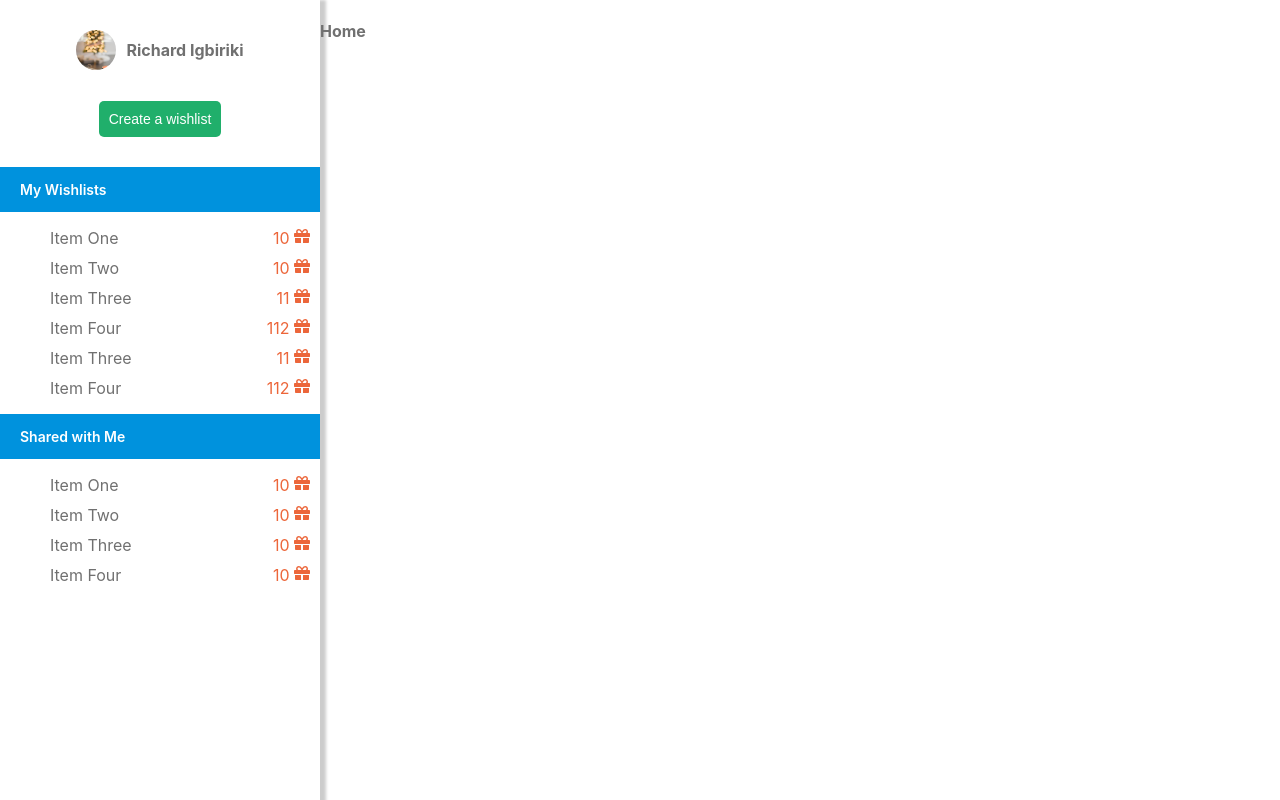
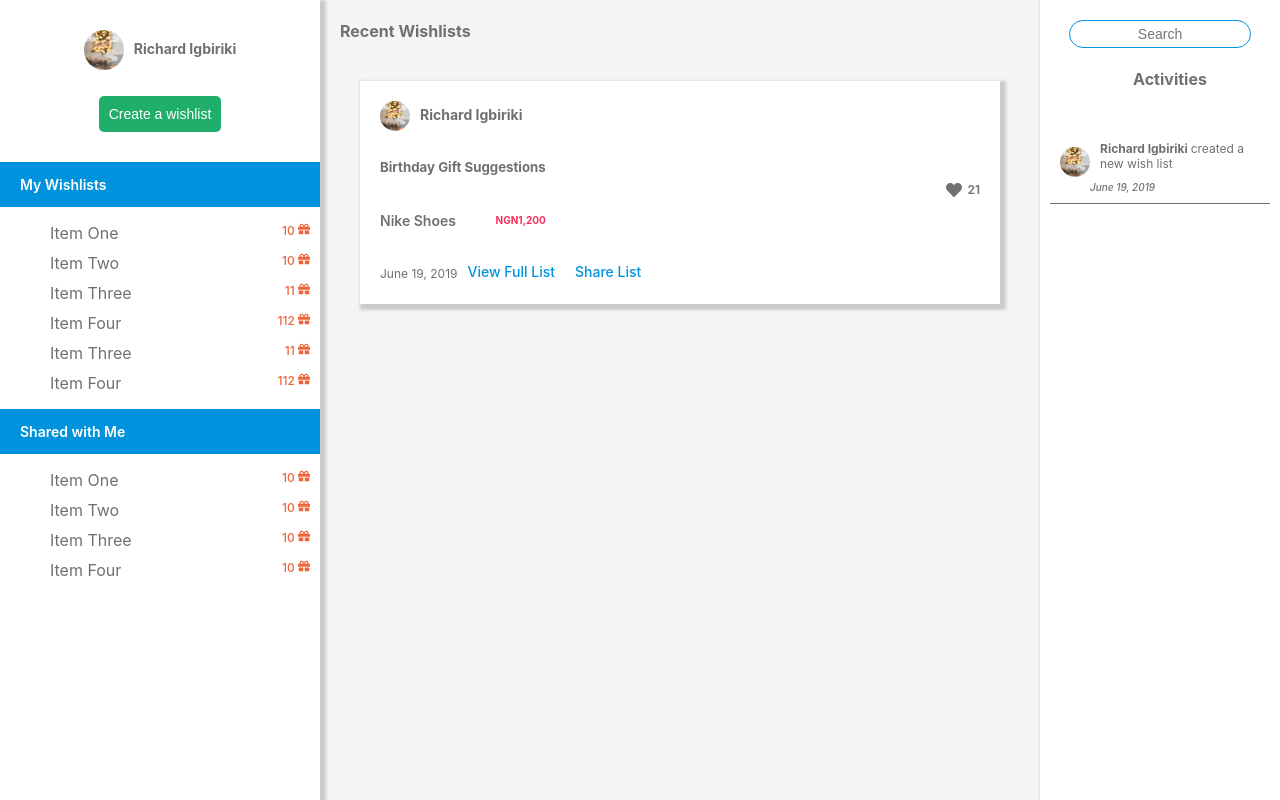
Before and after one commit to imoris11/wishlist, a React (Create React App) app: page /home in a window 1280 px wide. Built offline with nearby package versions, Linux system fonts and the light colour scheme.

Commit message:
Add home page

```diff
--- a/src/App.css
+++ b/src/App.css
@@ -1,5 +1,12 @@
+body {
+  background-color: whitesmoke;
+}
 p {
   font-size: 12px;
+}
+i, span {
+  font-size: 10px;
+  font-weight: 500;
 }
 h3{
   font-size: 24px;
@@ -92,6 +99,10 @@ input:focus {
   background-color: #0092DD;
 }
 
+.btn-default {
+  color:#0092DD;
+}
+
 .btn-success {
   background-color: #20AF6B;
 }
@@ -118,7 +129,62 @@ input:focus {
   color:#0092DD;
 }
 
+.card {
+  display: flex;
+  flex-direction: column;
+  background-color: #ffffff;
+  margin: 40px;
+  padding-left: 20px;
+  padding-right: 20px;
+  -webkit-box-shadow: 3px 3px 3px 3px #ccc;  /* Safari 3-4, iOS 4.0.2 - 4.2, Android 2.3+ */
+  -moz-box-shadow:    3px 3px 3px 3px #ccc;  /* Firefox 3.5 - 3.6 */
+  box-shadow:         3px 3px 3px 3px #ccc;  /* Opera 10.5, IE 9, Firefox 4+, Chrome 6+, iOS 5 */
+}
 
+.card-body {
+  display: flex;
+  justify-content: space-between;
+  align-items: center;
+}
+.card-header {
+  display: flex;
+}
+
+.card-item {
+  display: flex;
+  justify-content: space-between;
+  align-items: center;
+}
+
+.card-footer {
+  display: flex;
+}
+
+.item-name {
+  font-weight: 600;
+  font-size: 14px;
+}
+.item-price {
+  font-size: 10px;
+  color:#F52E5D;
+  font-weight: 700;
+}
+
+.timestamp {
+  display: flex;
+  text-align: center;
+  align-items: center;
+}
+.likes-container {
+  display: flex;
+  justify-content: center;
+  align-items: center;
+}
+.likes {
+  font-weight: 600;
+  font-size: 12px;
+  margin-left: 5px;
+}
 @media only screen and (max-width: 600px){
   .col-sm-8{
       display: flex;
--- /dev/null
+++ b/src/components/Home/Activities.js
@@ -0,0 +1,23 @@
+import React from 'react'
+
+export const Activities = (props) => {
+    return (
+        <Activity />
+    )
+}
+
+export const Activity = (props) => {
+    const profile = require('../../assets/images/login.jpg');
+    return (
+        <div className='activity-container'>
+             <div className='profile-picture'
+             style={{backgroundImage: `url(${profile})`, height:30, width:30, borderRadius:15, backgroundSize: 'cover'}}
+             ></div>
+             <div className='activity'>
+                <p  style={{margin:10}}><b> Richard Igbiriki </b> created a new wish list   </p>
+                <i className='timestamp'>June 19, 2019</i>
+             </div>
+
+        </div>
+    )
+}
--- /dev/null
+++ b/src/components/Home/Home.css
@@ -0,0 +1,42 @@
+.content {
+    display: flex;
+    flex-direction: column;
+    justify-content: center;
+    align-items: center;
+}
+.form-input {
+    border: 1px solid #0092DD;
+    width: 170px;
+    border-radius: 20px;
+    margin-top: 20px;
+    text-align: center;
+}
+
+.activity-container {
+    margin:10px;
+    padding: 10px;
+    display: flex;
+    justify-content: center;
+    align-items: center;
+    border-bottom: 1px solid #707070;
+}
+
+.activity {
+    flex:2
+}
+
+.profile-picture {
+    display: flex;
+}
+
+@media only screen and (max-width: 600px) {
+    .activities {
+        display: none;
+    }
+    .row {
+        min-height: 100vh;
+        display: flex;
+        justify-content: center;
+        flex-direction: column;
+      }
+}
--- /dev/null
+++ b/src/components/Home/Wishlist.js
@@ -0,0 +1,38 @@
+import React from 'react'
+import { FaHeart } from 'react-icons/fa';
+export const Wishlist = (props) => {
+    const profile = require('../../assets/images/login.jpg');
+    return (
+        <div >
+                    <h4 style={{marginLeft:20}}>Recent Wishlists</h4>
+                    <div className='card'>
+                        <div className='card-header'>
+                            <div style={{backgroundImage: `url(${profile})`, height:30, width:30, borderRadius:15, backgroundSize: 'cover', marginTop:20}} ></div>
+                            <div className='user-info'>
+                                <p className='username' > Richard Igbiriki </p>
+                            </div>
+                        </div>
+                        <div className='card-body'>
+                            <div>
+                                <h5>Birthday Gift Suggestions</h5>
+                                <div className='card-item'>
+                                    <p className='item-name'> Nike Shoes </p>
+                                    <p className='item-price'>NGN1,200</p>
+                                </div>
+                            </div>
+
+                            <div className='likes-container' >
+                                <FaHeart />
+                                <span className='likes'>21</span>
+                            </div>
+
+                        </div>
+                        <div className='card-footer'>
+                            <p className='timestamp'>June 19, 2019</p>
+                            <p className='btn btn-default'>View Full List</p>
+                            <p className='btn btn-default'>Share List</p>
+                        </div>
+                    </div>
+                </div>
+    )
+}
--- a/src/components/Home/index.js
+++ b/src/components/Home/index.js
@@ -1,9 +1,25 @@
 import React from 'react'
+import { Wishlist } from './Wishlist';
+import { Activities } from './Activities';
+import './Home.css';
 
 export const Home = (props) => {
+    const handleChange = (e) => {
+
+    }
     return (
-        <div>
-            <h4>Home</h4>
+        <div className='row'>
+            <div className='col-sm-9'>
+                <Wishlist />
+            </div>
+            <div className=' shadow col-sm-3 activities'>
+                <div className='content'>
+                    <input className='form-input' placeholder="Search" name="search" onChange={handleChange} />
+                    <h4 style={{marginLeft:20}} >Activities</h4>
+                    <Activities />
+                </div>
+
+            </div>
         </div>
     )
 }
--- a/src/components/Sidebar/Menu.css
+++ b/src/components/Sidebar/Menu.css
@@ -5,8 +5,10 @@
 }
 
 .username {
-    margin-top: 30px;
+    margin-top: 25px;
     margin-left: 10px;
+    font-weight: 700;
+    font-size: 14px;
 }
 .new-wishlist {
     margin-bottom: 30px;
@@ -31,12 +33,14 @@
     display: block;
     float: left;
     color:#EC663A;
+    font-size: 12px;
 }
 .list {
     list-style: none;
 }
 .shadow {
     height: 100vh;
+    background-color: #ffffff;
     -webkit-box-shadow: 3px 3px 3px 3px #ccc;  /* Safari 3-4, iOS 4.0.2 - 4.2, Android 2.3+ */
     -moz-box-shadow:    3px 3px 3px 3px #ccc;  /* Firefox 3.5 - 3.6 */
     box-shadow:         3px 3px 3px 3px #ccc;  /* Opera 10.5, IE 9, Firefox 4+, Chrome 6+, iOS 5 */
--- a/src/components/Sidebar/Menu.js
+++ b/src/components/Sidebar/Menu.js
@@ -7,8 +7,8 @@ export const Menu = (props) => {
     return (
         <div className='shadow' >
             <div className='profile-container'>
-                <div style={{backgroundImage: `url(${profile})`, height:40, width:40, borderRadius:20, backgroundSize: 'cover', marginTop:20}} className='profile-picture'></div>
-                <h4 className='username' > Richard Igbiriki </h4>
+                <div style={{backgroundImage: `url(${profile})`, height:40, width:40, borderRadius:20, backgroundSize: 'cover', marginTop:20}} ></div>
+                <h4 className='username' style={{marginTop:30}}> Richard Igbiriki </h4>
             </div>
             <div className='center new-wishlist'>
                  <button className='btn btn-success btn-rounded'> Create a wishlist </button>
```
